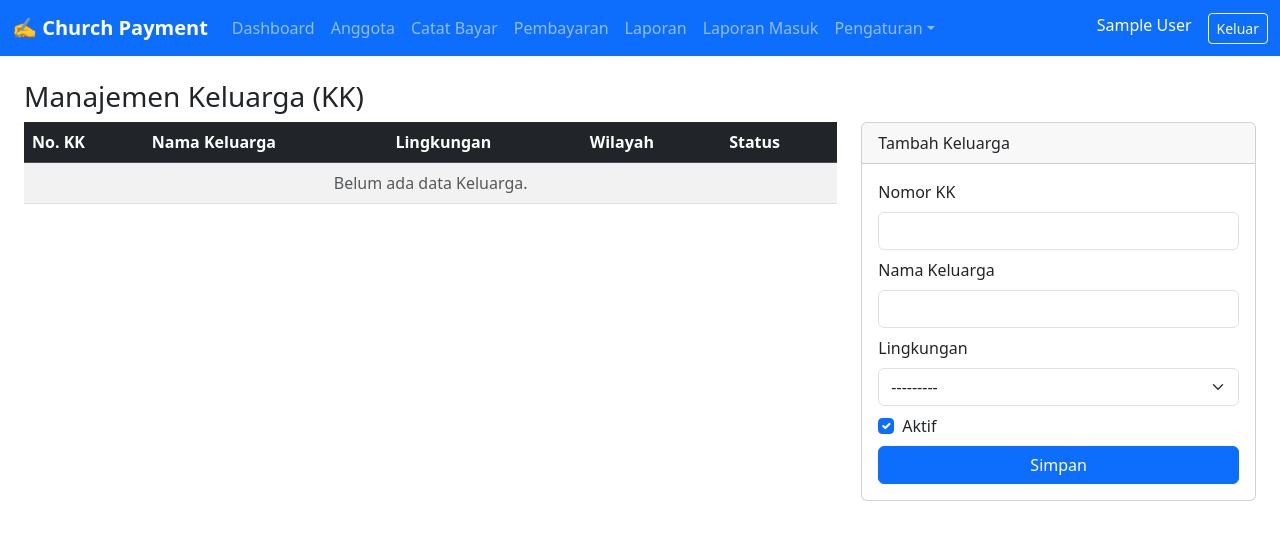
After one commit to susantodjoko/church-payment, a Django app: page /settings/keluarga/ in a window 1280 px wide. The commit adds this page. Shown: the top 540 px of the page. Run offline with Django 5.2, Linux system fonts and the light colour scheme; the visitor is signed in with stand-in values (Sample User, id 1); some libraries are stand-ins or nearby versions.

Commit message:
feat: Keluarga (KK) management in settings admin
Co-Authored-By: Claude Sonnet 4.6 <noreply@anthropic.com>

```diff
--- a/settings_admin/forms.py
+++ b/settings_admin/forms.py
@@ -1,6 +1,6 @@
 from django import forms
 from django.contrib.auth.models import User, Group
-from members.models import Wilayah, Lingkungan
+from members.models import Wilayah, Lingkungan, Keluarga
 from payments.models import PaymentType
 
 
@@ -55,3 +55,15 @@ class PaymentTypeForm(forms.ModelForm):
             'name': forms.TextInput(attrs={'class': 'form-control'}),
             'description': forms.Textarea(attrs={'class': 'form-control', 'rows': 2}),
         }
+
+
+class KeluargaForm(forms.ModelForm):
+    class Meta:
+        model = Keluarga
+        fields = ['kk_number', 'name', 'lingkungan', 'is_active']
+        widgets = {
+            'kk_number': forms.TextInput(attrs={'class': 'form-control'}),
+            'name': forms.TextInput(attrs={'class': 'form-control'}),
+            'lingkungan': forms.Select(attrs={'class': 'form-select'}),
+            'is_active': forms.CheckboxInput(attrs={'class': 'form-check-input'}),
+        }
--- /dev/null
+++ b/settings_admin/templates/settings_admin/keluarga.html
@@ -0,0 +1,59 @@
+{% extends 'base.html' %}
+{% block title %}Keluarga (KK){% endblock %}
+{% block content %}
+<h3>Manajemen Keluarga (KK)</h3>
+<div class="row">
+  <div class="col-md-8">
+    <div class="table-responsive">
+      <table class="table table-striped">
+        <thead class="table-dark">
+          <tr><th>No. KK</th><th>Nama Keluarga</th><th>Lingkungan</th><th>Wilayah</th><th>Status</th></tr>
+        </thead>
+        <tbody>
+          {% for kk in keluarga_list %}
+          <tr>
+            <td>{{ kk.kk_number }}</td>
+            <td>{{ kk.name }}</td>
+            <td>{{ kk.lingkungan.name }}</td>
+            <td>{{ kk.lingkungan.wilayah.name }}</td>
+            <td>
+              {% if kk.is_active %}<span class="badge bg-success">Aktif</span>
+              {% else %}<span class="badge bg-secondary">Nonaktif</span>{% endif %}
+            </td>
+          </tr>
+          {% empty %}
+          <tr><td colspan="5" class="text-muted text-center">Belum ada data Keluarga.</td></tr>
+          {% endfor %}
+        </tbody>
+      </table>
+    </div>
+  </div>
+  <div class="col-md-4">
+    <div class="card">
+      <div class="card-header">Tambah Keluarga</div>
+      <div class="card-body">
+        <form method="post">
+          {% csrf_token %}
+          <div class="mb-2">
+            <label class="form-label">Nomor KK</label>
+            {{ form.kk_number }}
+          </div>
+          <div class="mb-2">
+            <label class="form-label">Nama Keluarga</label>
+            {{ form.name }}
+          </div>
+          <div class="mb-2">
+            <label class="form-label">Lingkungan</label>
+            {{ form.lingkungan }}
+          </div>
+          <div class="mb-2 form-check">
+            {{ form.is_active }}
+            <label class="form-check-label">Aktif</label>
+          </div>
+          <button type="submit" class="btn btn-primary w-100">Simpan</button>
+        </form>
+      </div>
+    </div>
+  </div>
+</div>
+{% endblock %}
--- a/settings_admin/urls.py
+++ b/settings_admin/urls.py
@@ -6,4 +6,5 @@ urlpatterns = [
     path('wilayah/', views.WilayahListView.as_view(), name='settings_wilayah'),
     path('lingkungan/', views.WilayahListView.as_view(), name='settings_lingkungan'),
     path('payment-types/', views.PaymentTypeListView.as_view(), name='settings_payment_types'),
+    path('keluarga/', views.KeluargaListView.as_view(), name='settings_keluarga'),
 ]
--- a/settings_admin/views.py
+++ b/settings_admin/views.py
@@ -3,9 +3,9 @@ from django.contrib.auth.models import User, Group
 from django.shortcuts import render, redirect, get_object_or_404
 from django.views import View
 from church_payment.mixins import SuperAdminRequired
-from members.models import Wilayah, Lingkungan
+from members.models import Wilayah, Lingkungan, Keluarga
 from payments.models import PaymentType
-from .forms import UserCreateForm, WilayahForm, LingkunganForm, PaymentTypeForm
+from .forms import UserCreateForm, WilayahForm, LingkunganForm, PaymentTypeForm, KeluargaForm
 
 
 class UserListView(SuperAdminRequired, View):
@@ -64,3 +64,22 @@ class PaymentTypeListView(SuperAdminRequired, View):
         return render(request, 'settings_admin/payment_types.html', {
             'payment_types': PaymentType.objects.all(), 'form': form
         })
+
+
+class KeluargaListView(SuperAdminRequired, View):
+    def get(self, request):
+        return render(request, 'settings_admin/keluarga.html', {
+            'keluarga_list': Keluarga.objects.select_related('lingkungan__wilayah').all(),
+            'form': KeluargaForm(),
+        })
+
+    def post(self, request):
+        form = KeluargaForm(request.POST)
+        if form.is_valid():
+            form.save()
+            messages.success(request, 'Keluarga berhasil ditambahkan.')
+            return redirect('settings_keluarga')
+        return render(request, 'settings_admin/keluarga.html', {
+            'keluarga_list': Keluarga.objects.select_related('lingkungan__wilayah').all(),
+            'form': form,
+        })
--- a/templates/base.html
+++ b/templates/base.html
@@ -33,6 +33,7 @@
             <li><a class="dropdown-item" href="/settings/payment-types/">Jenis Pembayaran</a></li>
             <li><a class="dropdown-item" href="/settings/wilayah/">Wilayah</a></li>
             <li><a class="dropdown-item" href="/settings/lingkungan/">Lingkungan</a></li>
+            <li><a class="dropdown-item" href="/settings/keluarga/">Keluarga (KK)</a></li>
           </ul>
         </li>
         {% endif %}
```
